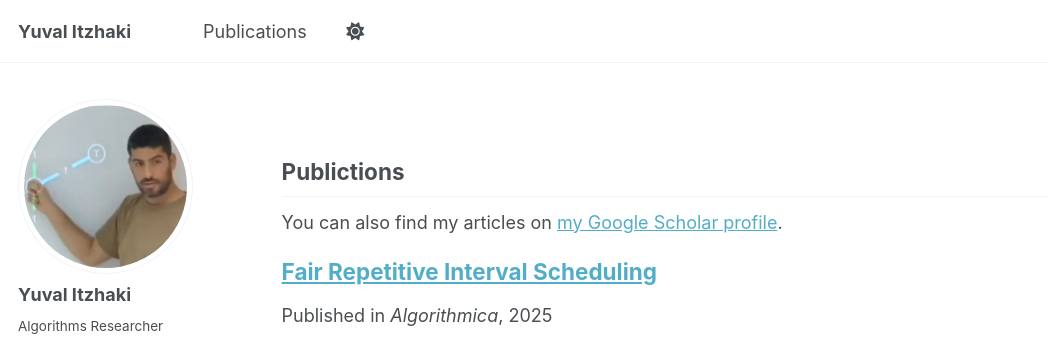
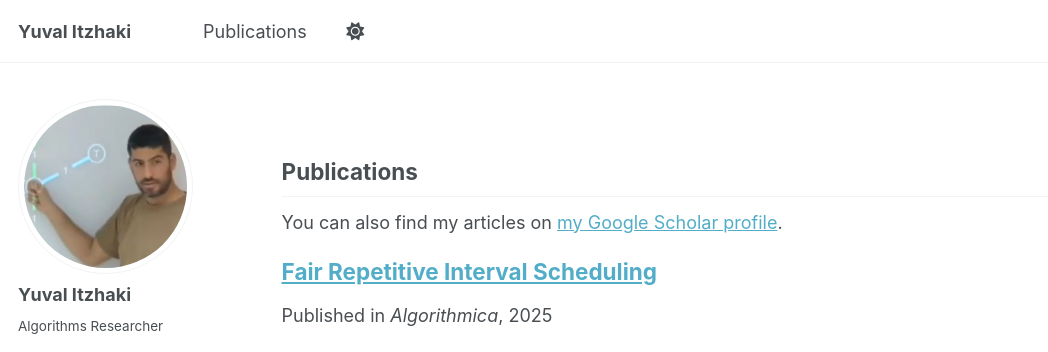
Before and after one commit to yuvalyitz/home, a Jekyll site: the page built from _pages/about.md, in a window 1280 px wide and 900 px high. Shown: the top 352 px of the window, without its empty margins (0-1048 px from the left). Built offline with Jekyll 4.4.1, drawn with Linux system fonts in a browser that asks for light colours; some web fonts are replaced.

Commit message:
Update about.md

```diff
--- a/_pages/about.md
+++ b/_pages/about.md
@@ -8,7 +8,7 @@ redirect_from:
 ---
 
 
-<h2>Publictions</h2>
+<h2>Publications</h2>
 {% if site.author.googlescholar %}
   <div class="wordwrap">You can also find my articles on <a href="{{site.author.googlescholar}}">my Google Scholar profile</a>.</div>
 {% endif %}
```
